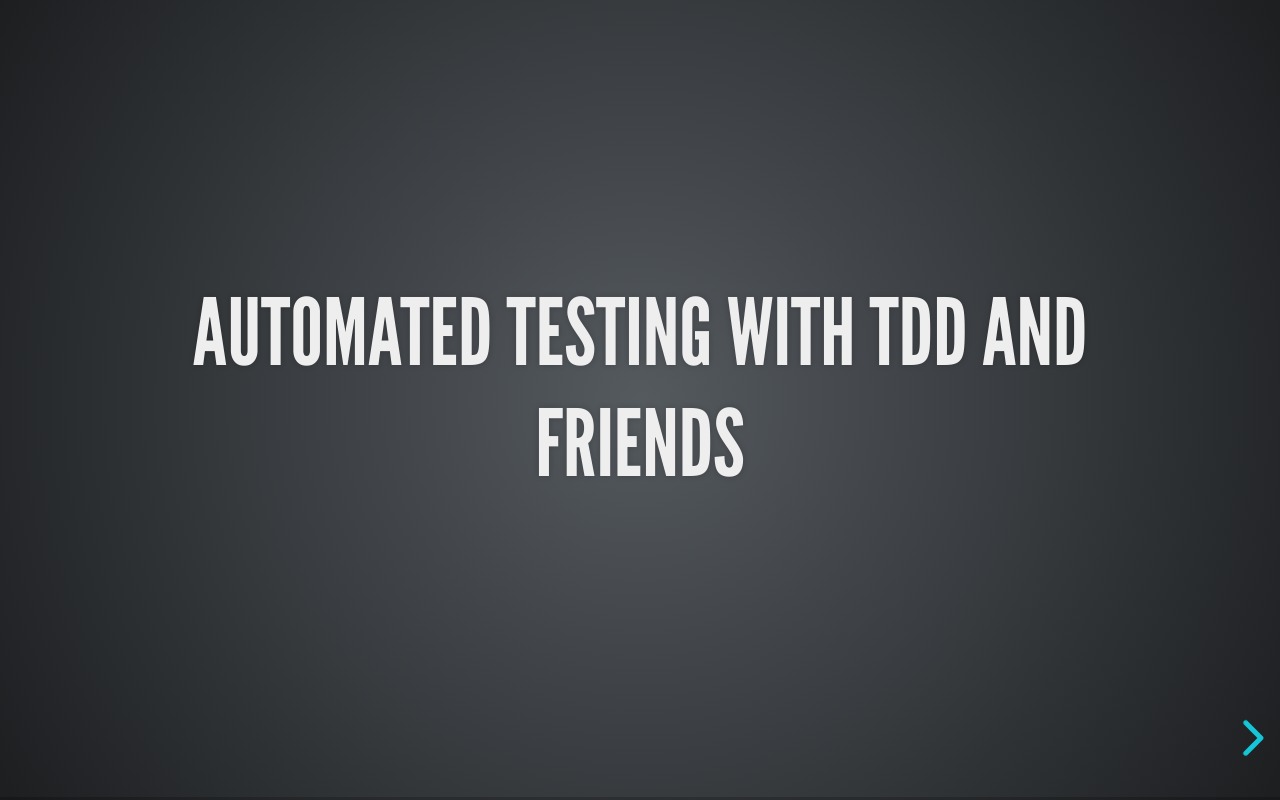
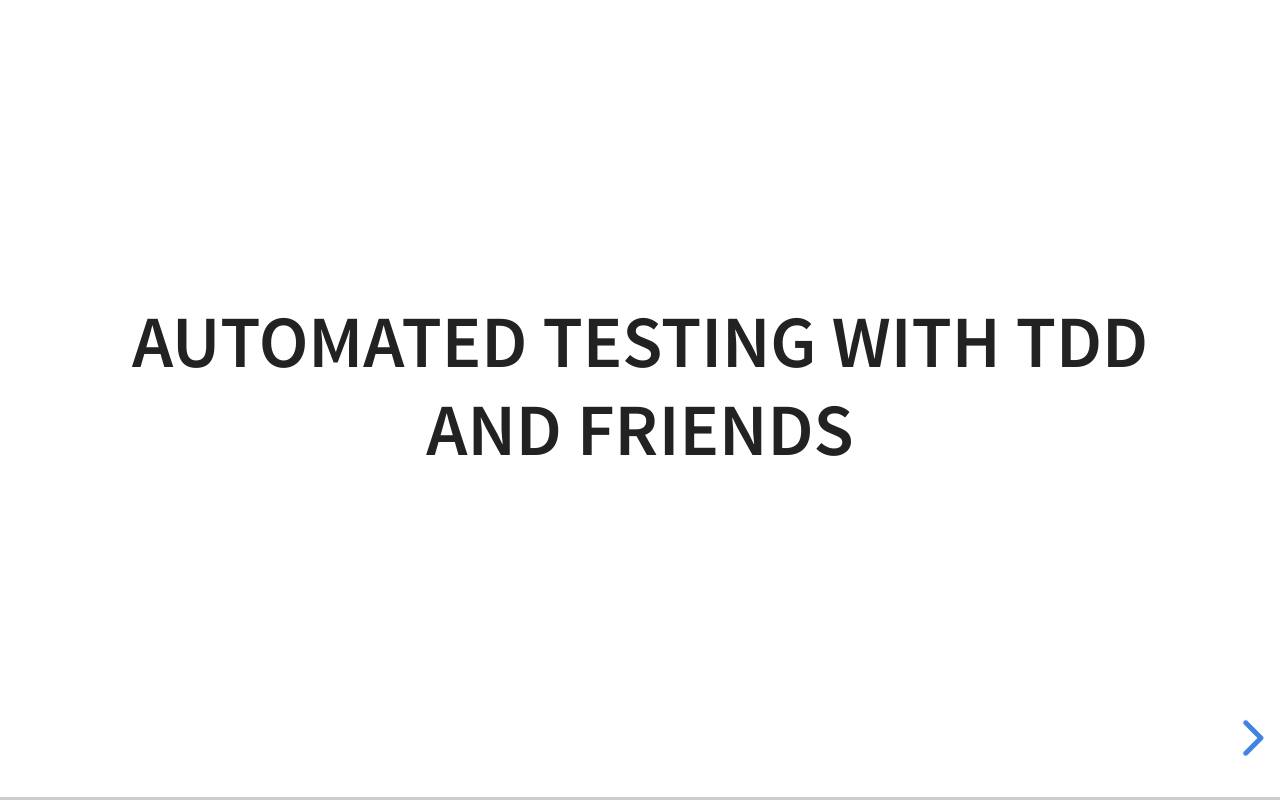
Before and after one commit to dburriss/TestingWorkshop, a website: page presentation/index.html in a window 1280 px wide. Drawn offline with Linux system fonts and the light colour scheme.

Commit message:
Changes style

```diff
--- a/presentation/index.html
+++ b/presentation/index.html
@@ -7,7 +7,7 @@
 		<title>Automated Testing with TDD and friends</title>
 
 		<link rel="stylesheet" href="css/reveal.css">
-		<link rel="stylesheet" href="css/theme/league.css">
+		<link rel="stylesheet" href="css/theme/white.css">
 
 		<!-- Theme used for syntax highlighting of code -->
 		<link rel="stylesheet" href="lib/css/zenburn.css">
```
